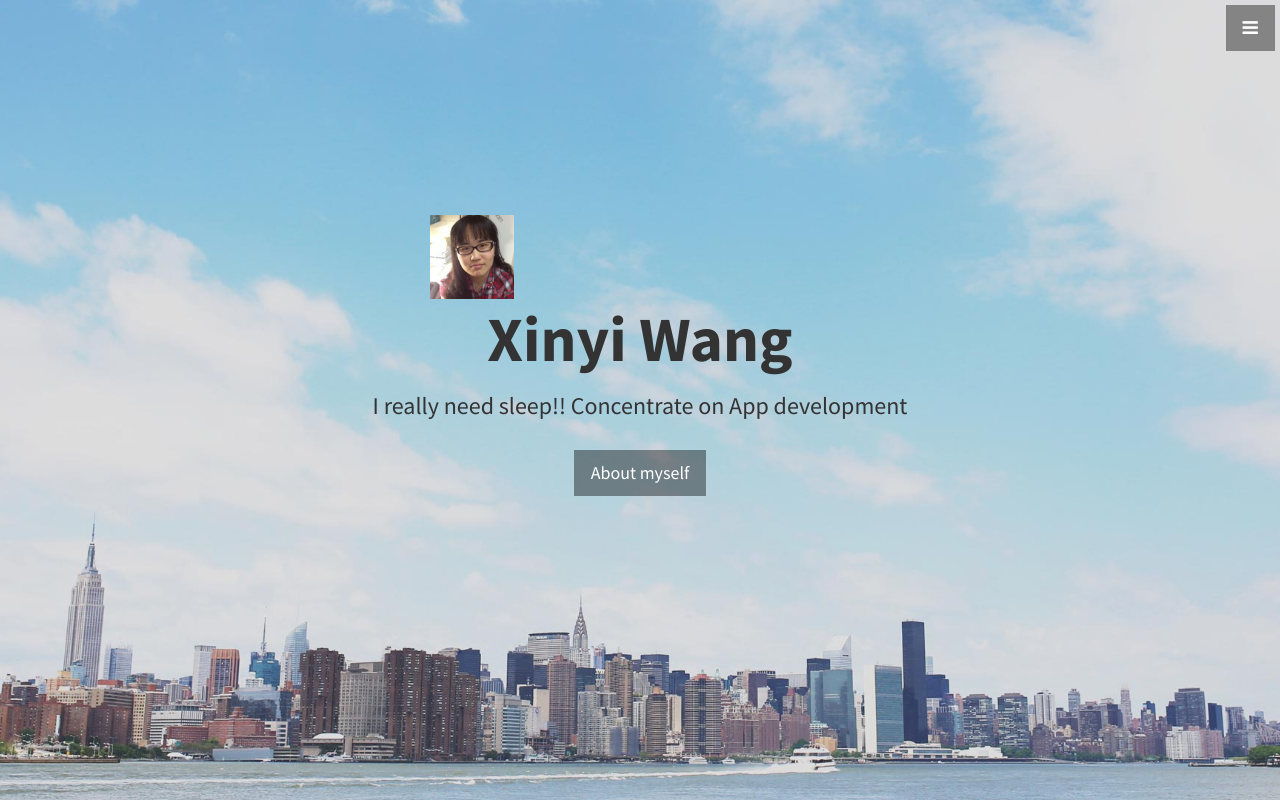
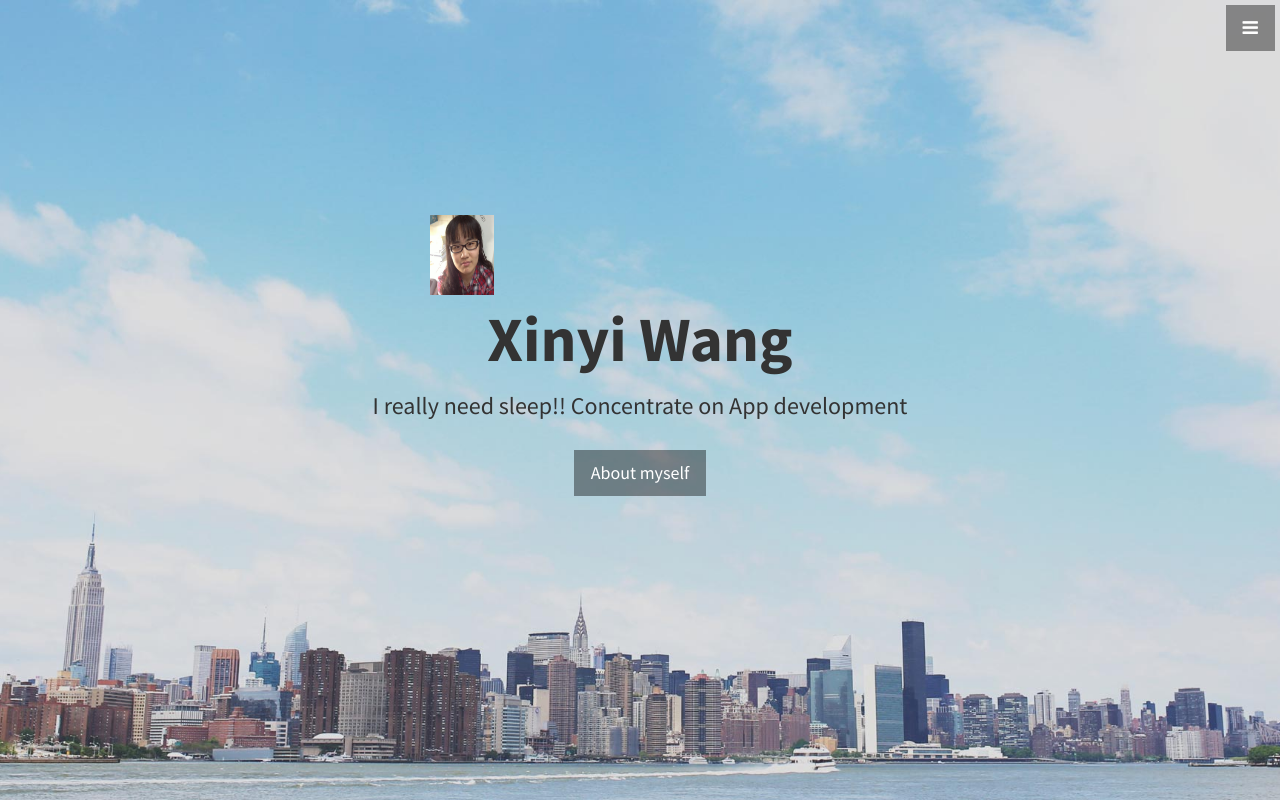
Before and after one commit to xywang9334/mygithubpage, a plain HTML site: page index.html in a window 1280 px wide. Shown: the top 802 px of the page. Drawn offline with Linux system fonts and the light colour scheme.

Commit message:
photo size

```diff
--- a/index.html
+++ b/index.html
@@ -54,7 +54,7 @@
     <!-- Header -->
     <header id="top" class="header">
         <div class="text-vertical-center">
-            <img class="my-photo" src="img/me.jpg" style="position: absolute" height = "84px" width="84px"/>
+            <img class="my-photo" src="img/me.jpg" style="position: absolute" height = "10%" width="5%"/>
             <h1>Xinyi Wang</h1>
             <h3>I really need sleep!!
                 Concentrate on App development</h3>
```
